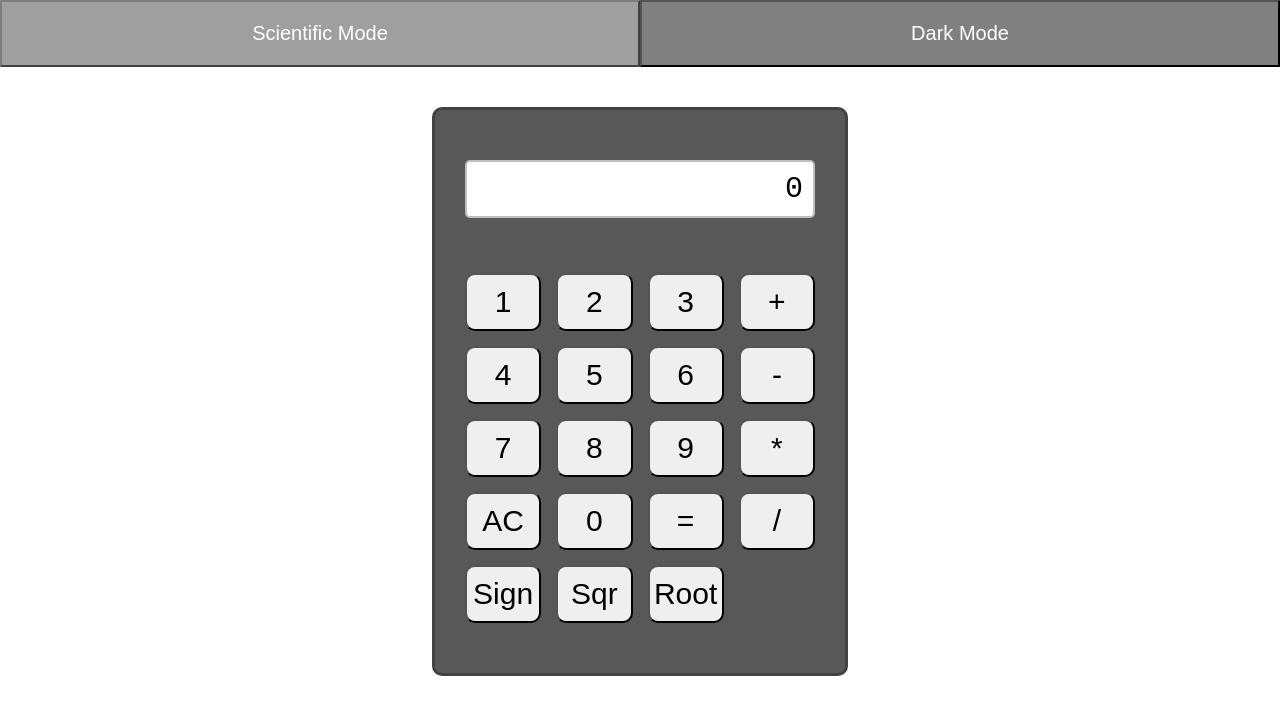
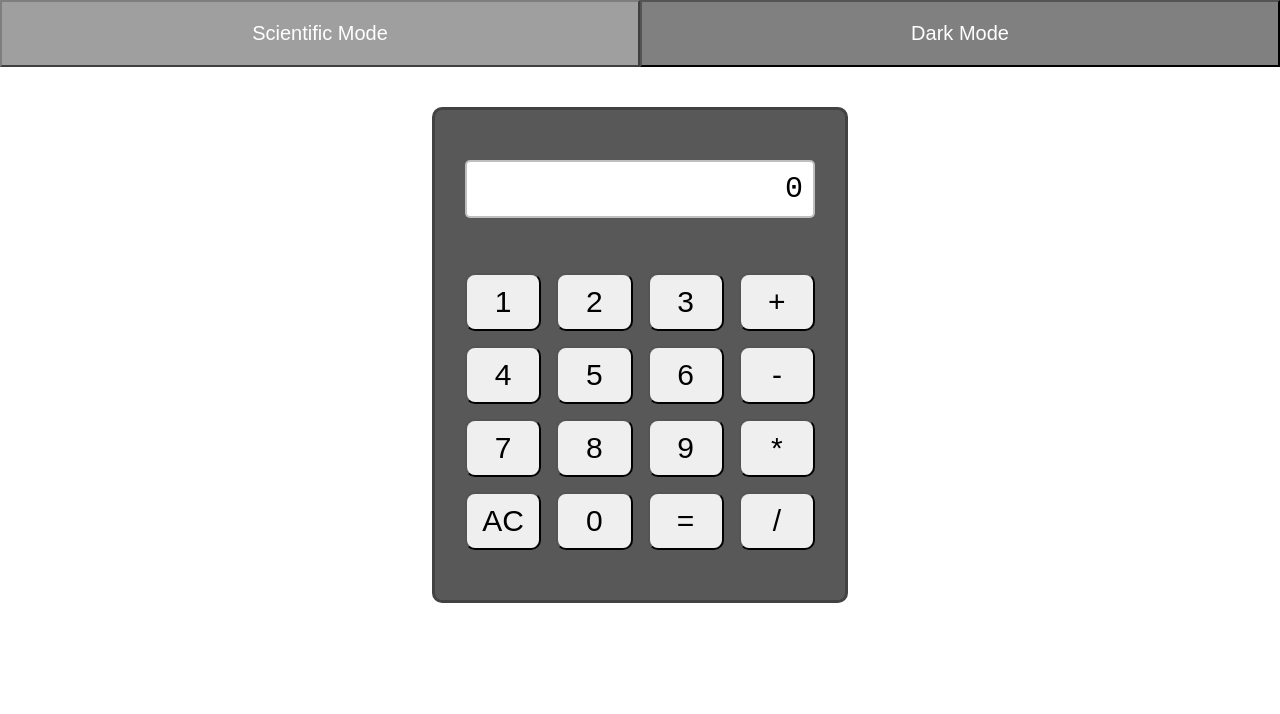
Before and after one commit to BosEriko/rr-calculator, a React (Create React App) app: page / in a window 1280 px wide. Shown: the top 714 px of the page. Built offline with nearby package versions, Linux system fonts and the light colour scheme.

Commit message:
toggle scientific mode now working

```diff
--- a/src/App.js
+++ b/src/App.js
@@ -11,13 +11,16 @@ import {
 
 class App extends React.Component {
   render() {
-    const buttons = [
+    const normalButtons = [
       { char: '1', type: 'integer' },       { char: '2', type: 'integer' },   { char: '3', type: 'integer' },     { char: '+', type: 'arithmetic' },
       { char: '4', type: 'integer' },       { char: '5', type: 'integer' },   { char: '6', type: 'integer' },     { char: '-', type: 'arithmetic' },
       { char: '7', type: 'integer' },       { char: '8', type: 'integer' },   { char: '9', type: 'integer' },     { char: '*', type: 'arithmetic' },
       { char: 'AC', type: 'clear' },        { char: '0', type: 'integer' },   { char: '=', type: 'result' },      { char: '/', type: 'arithmetic' },
-      { char: 'Sign', type: 'sign' },       { char: 'Sqr', type: 'square' },  { char: 'Root', type: 'root' },
     ];
+    const scientificButtons = normalButtons.concat([
+      { char: 'Sign', type: 'sign' }, { char: 'Sqr', type: 'square' }, { char: 'Root', type: 'root' },
+    ]);
+    const buttons = this.props.scientificMode ? scientificButtons : normalButtons;
     return (
       <div className="App">
         <div className="toggle-buttons">
```
